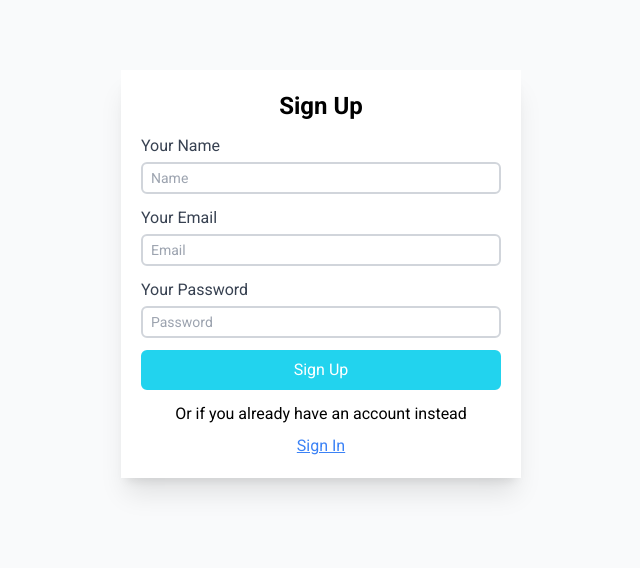
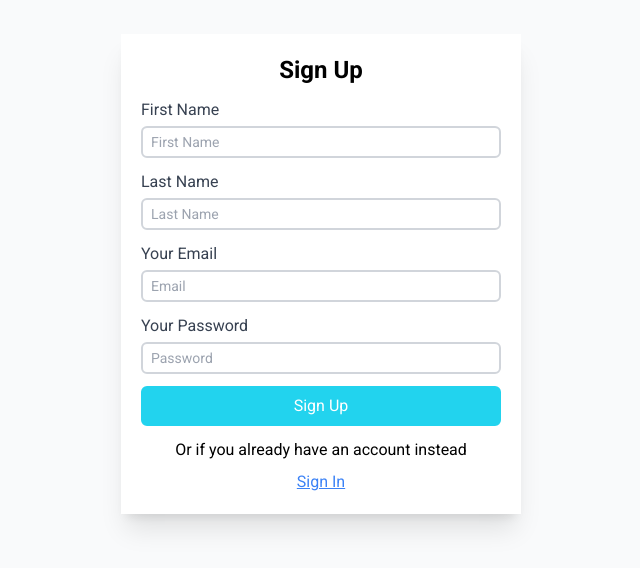
Before and after one commit to urke90/react-health-records, a React (Vite) app: page /register in a window 1280 px wide. Shown: the part 126-694 px from the top of the page, without its empty margins (319-959 px from the left). Built offline with nearby package versions, Linux system fonts and the light colour scheme.

Commit message:
split name as field to first and last name, update register form interface and zod validation schema add input for last name

```diff
--- a/src/lib/validation.ts
+++ b/src/lib/validation.ts
@@ -5,7 +5,8 @@ import { z } from 'zod';
 export const registerFormSchema = z.object({
   email: z.string().trim().email('Please enter valid email address'),
   password: z.string().trim().min(8, 'Password must be at least 8 characters'),
-  name: z.string().trim().min(1, 'Name is required'),
+  firstName: z.string().trim().min(1, 'Name is required'),
+  lastName: z.string().trim().min(1, 'Name is required'),
 });
 
 export type IRegisterForm = z.infer<typeof registerFormSchema>;
--- a/src/pages/Register.tsx
+++ b/src/pages/Register.tsx
@@ -1,22 +1,18 @@
 import Button from '@/components/ui/Button';
 import Input from '@/components/ui/Input';
 import { auth } from '@/db';
-import { registerFormSchema } from '@/lib/validation';
+import { type IRegisterForm, registerFormSchema } from '@/lib/validation';
 import { zodResolver } from '@hookform/resolvers/zod';
-import { createUserWithEmailAndPassword } from 'firebase/auth';
+import { FirebaseError } from 'firebase/app';
+import { AuthErrorCodes, createUserWithEmailAndPassword } from 'firebase/auth';
+import { useState } from 'react';
 import { SubmitHandler, useForm } from 'react-hook-form';
 import { Link } from 'react-router';
 
 // ----------------------------------------------------------------
 
-interface IRegisterForm {
-  email: string;
-  password: string;
-  name: string;
-}
-
 const Register: React.FC = () => {
-  console.log('auth', auth);
+  const [error, setError] = useState<string | null>(null);
 
   const {
     register,
@@ -26,39 +22,52 @@ const Register: React.FC = () => {
   } = useForm({
     resolver: zodResolver(registerFormSchema),
     defaultValues: {
+      firstName: '',
+      lastName: '',
       email: '',
       password: '',
-      name: '',
     },
   });
 
   const onSubmit: SubmitHandler<IRegisterForm> = async (data) => {
     try {
-      console.log('data', data);
-      const { email, name, password } = data;
-
-      console.log('name', name);
-      console.log('email', email);
-      console.log('password', password);
+      // console.log('data', data);
+      const { email, firstName, lastName, password } = data;
 
       const response = await createUserWithEmailAndPassword(auth, email, password);
       console.log('response', response);
     } catch (error) {
-      // console.log('Error message', error.message);
-      console.log('Error creating user:', error);
+      console.log('Error message', error);
+      // ? Da li je potrebno proveravati sve errore ili samo ovako neke kao email? Da li onda praviti neku klasu gde cu imati sve error.code i njihove specificne greske ali formatirane u  userfriendly formatu??? (ovo je vise primer, da li moram da proveravam pojedinacno ili mogu da setujem u error ceo error.message i samo da renderujem?)
+      if (error instanceof FirebaseError) {
+        if (error.code === AuthErrorCodes.EMAIL_EXISTS) {
+          setError('Email is already in use!');
+        } else {
+          setError(error.message);
+        }
+      }
+      // console.log('Error creating user:', error);
     }
   };
 
   return (
     <div className="flex flex-col gap-3 shadow-xl bg-white w-[min(400px,100%)] p-2 sm:p-5">
       <h2 className="h2-bold text-center">Sign Up</h2>
+      {error && <p className="p1-medium text-red-500 text-center">{error}</p>}
       <form onSubmit={handleSubmit(onSubmit)} className="flex flex-col gap-2">
         <Input
-          {...register('name')}
+          {...register('firstName')}
           type="text"
-          placeholder="Name"
-          label="Your Name"
-          errorMessage={errors.name?.message}
+          placeholder="First Name"
+          label="First Name"
+          errorMessage={errors.firstName?.message}
+        />
+        <Input
+          {...register('lastName')}
+          type="text"
+          placeholder="Last Name"
+          label="Last Name"
+          errorMessage={errors.lastName?.message}
         />
         <Input
           {...register('email')}
```
